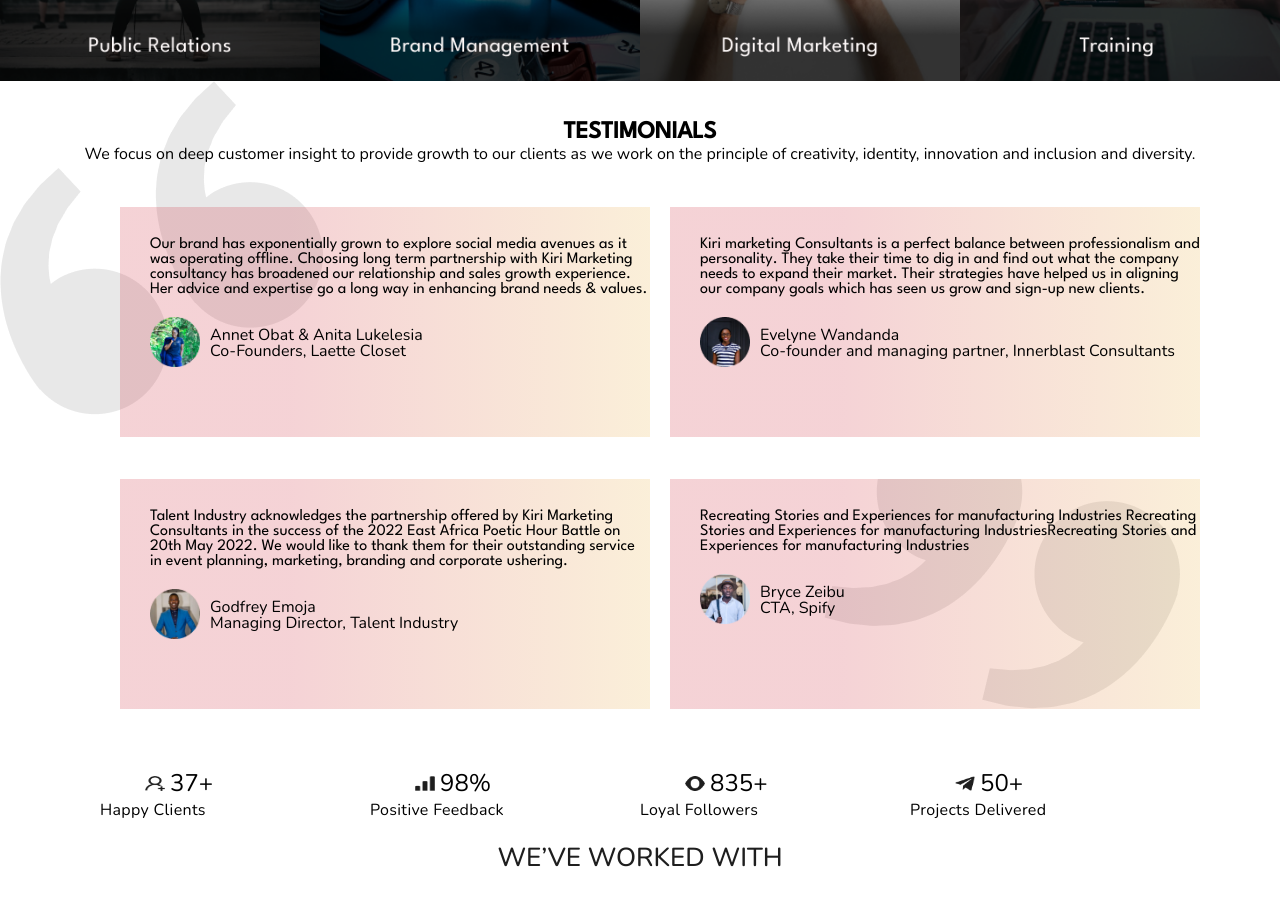
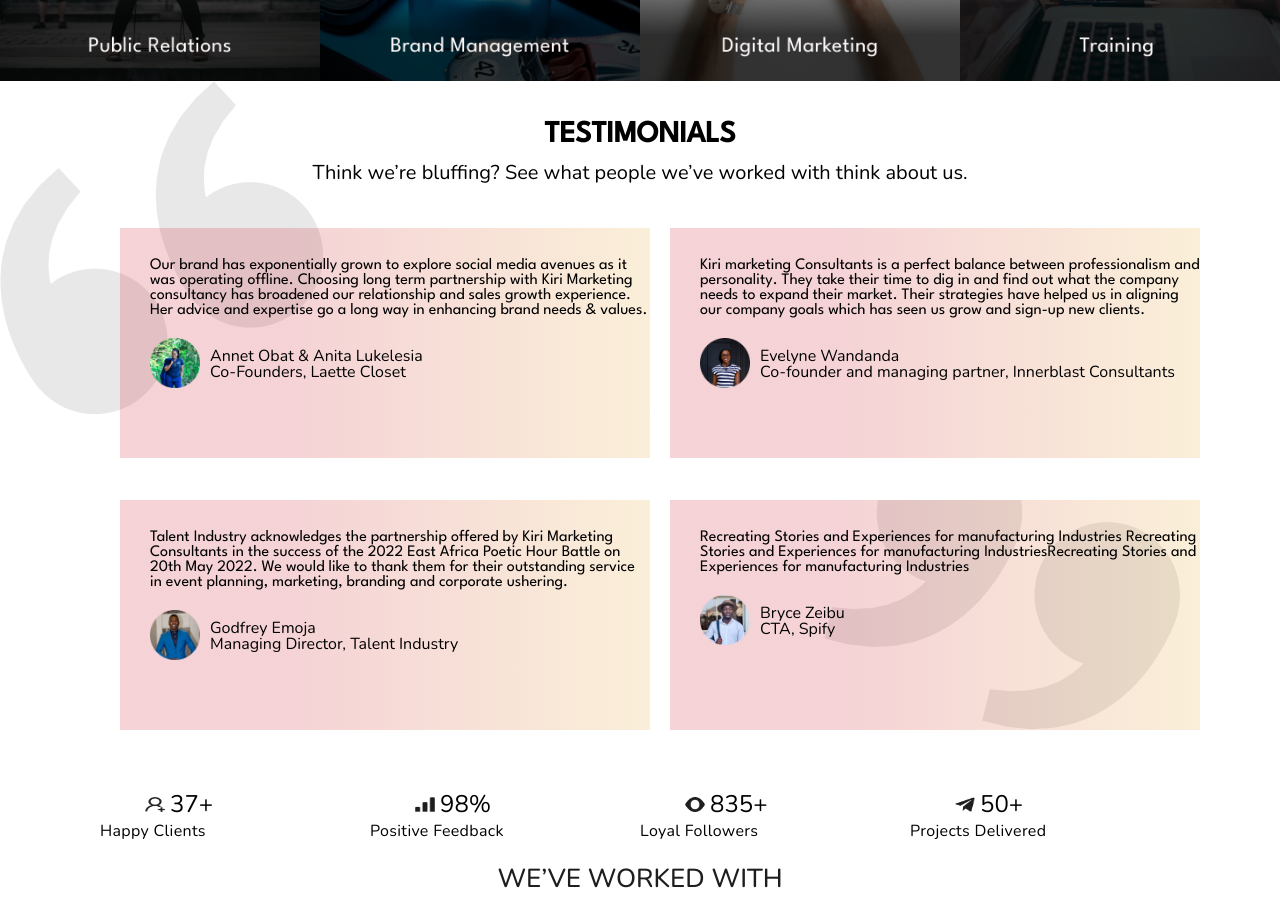
Before and after one commit to Imranyy/Kiri, a React (Create React App) app: page / in a window 1280 px wide. Shown: the part 1620-2538 px from the top of the page. Built offline with nearby package versions, Linux system fonts and the light colour scheme.

Commit message:
Edit testimonals

```diff
--- a/src/pages/Home.js
+++ b/src/pages/Home.js
@@ -135,8 +135,8 @@ function Home(props) {
             {/* testimony section */}
             <div className='testimony'>
                 <div style={{textAlign:"center"}}>
-                    <h2 className='heading'>TESTIMONIALS</h2>
-                    <p>We focus on deep customer insight to provide growth to our clients as we work on the principle of creativity, identity, innovation and inclusion and diversity.</p>
+                    <h2 className='heading' style={{fontSize: '30px'}}>TESTIMONIALS</h2>
+                    <p style={{fontSize: '20px', paddingTop: '10px'}}>Think we’re bluffing? See what people we’ve worked with think about us.</p>
                 </div>
                 {/* testimony cards */}
                 <div style={{paddingLeft:'100px',paddingRight:'100px',paddingBottom:'10px'}}>
```
